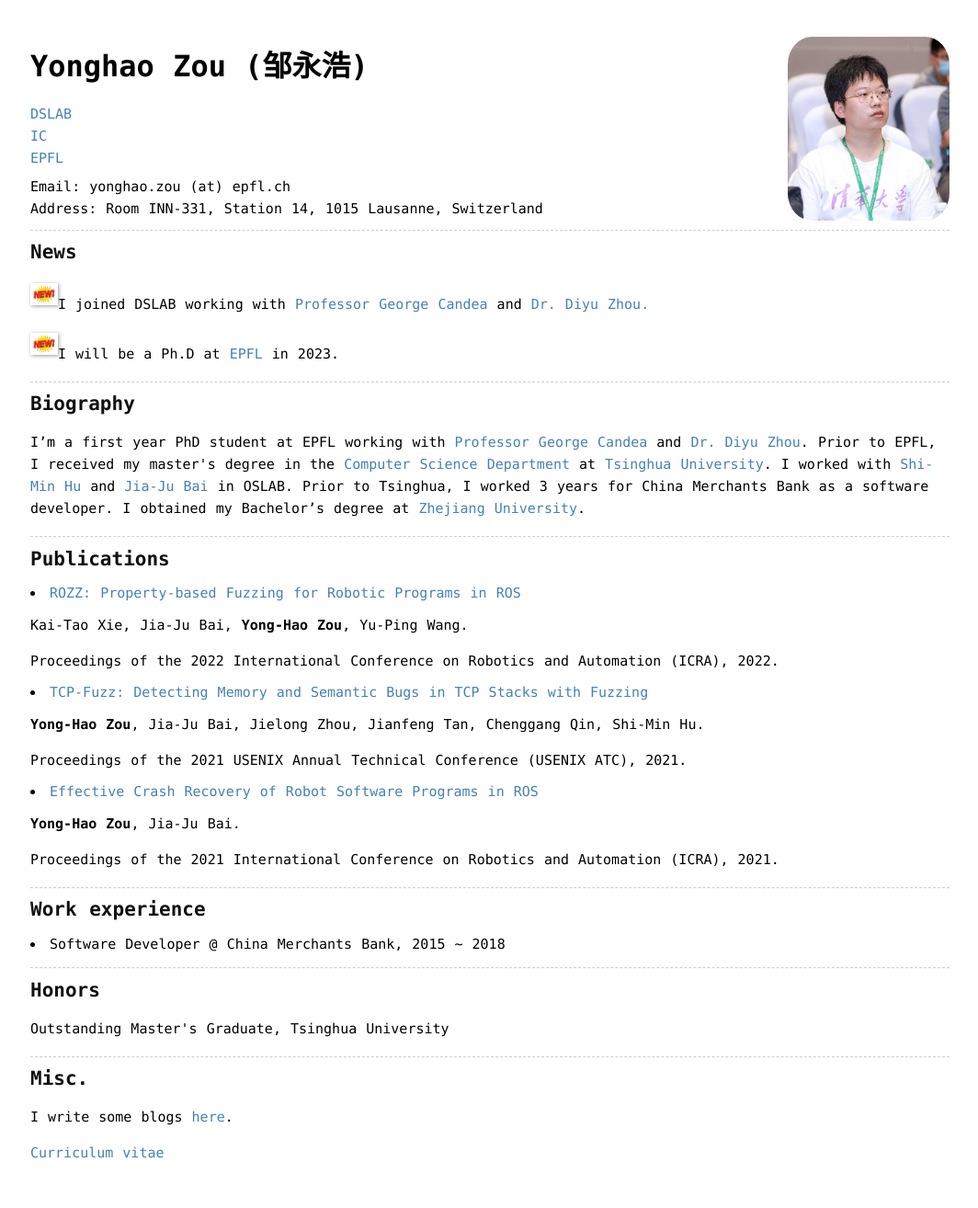
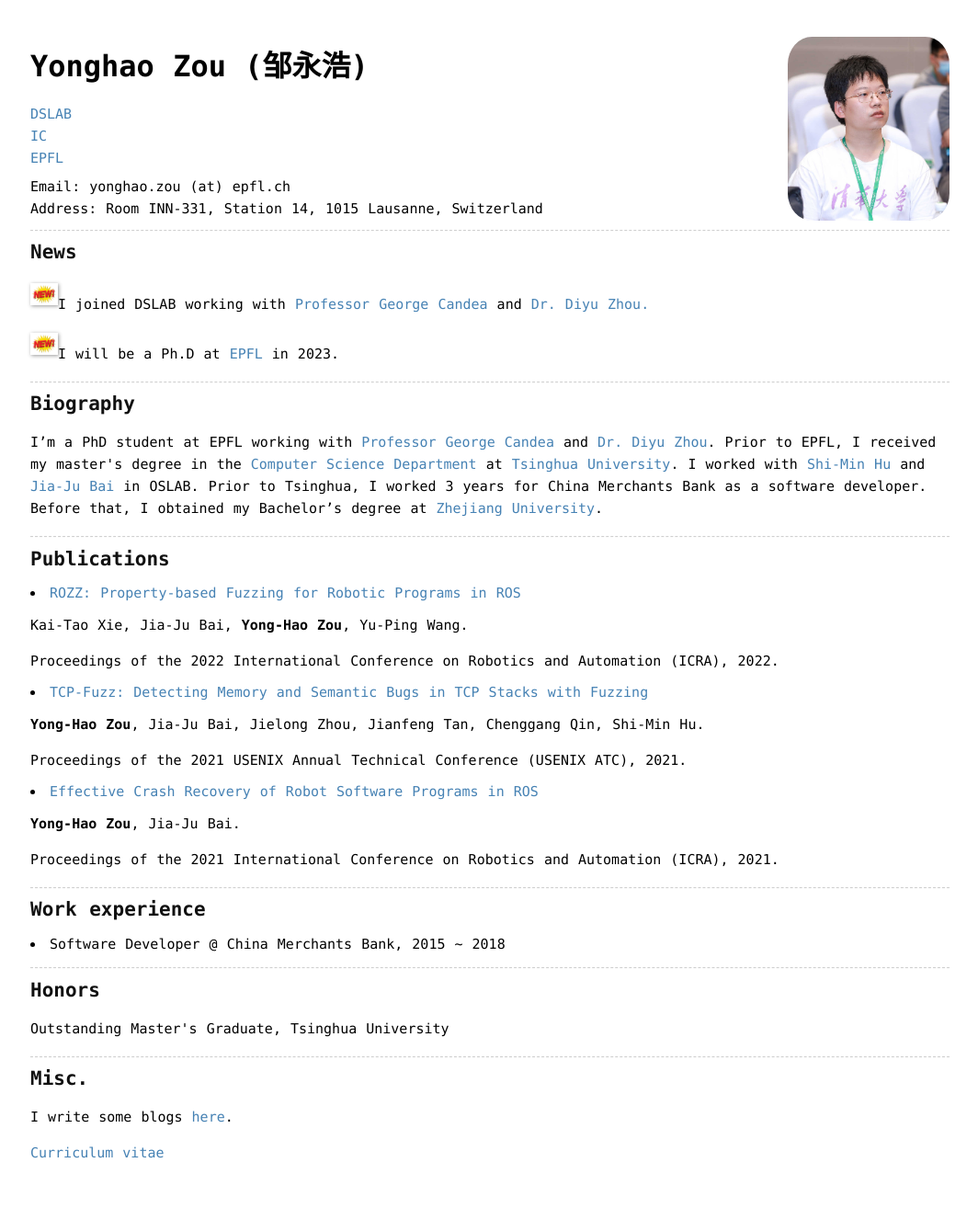
Before and after one commit to zouyonghao/zouyonghao.github.io, a Jekyll site: the page built from index.md, in a window 1280 px wide. Shown: the whole page at 92% size, without its empty margins (107-1171 px from the left). Built offline with Jekyll 4.4.1, drawn with Linux system fonts in a browser that asks for light colours.

Commit message:
Update sentences.

```diff
--- a/_layouts/home.html
+++ b/_layouts/home.html
@@ -54,11 +54,11 @@
                     <h2 id="biography">Biography</h2>
 
                     <p>
-                        I’m a first year PhD student at EPFL working with <a href="http://dslab.epfl.ch/people/candea/">Professor George Candea</a> and <a href="https://zhou-diyu.github.io/"> Dr. Diyu Zhou</a>.
+                        I’m a PhD student at EPFL working with <a href="http://dslab.epfl.ch/people/candea/">Professor George Candea</a> and <a href="https://zhou-diyu.github.io/"> Dr. Diyu Zhou</a>.
                         Prior to EPFL, I received my master's degree in the <a href="https://www.cs.tsinghua.edu.cn/">Computer Science Department</a> at <a href="https://www.tsinghua.edu.cn/">Tsinghua University</a>.
                         I worked with <a href="https://cg.cs.tsinghua.edu.cn/shimin.htm">Shi-Min Hu</a> and <a href="https://baijiaju.github.io/">Jia-Ju Bai</a> in OSLAB.
                         Prior to Tsinghua, I worked 3 years for China Merchants Bank as a software developer.
-                        I obtained my Bachelor’s degree at <a href="https://www.zju.edu.cn/">Zhejiang University</a>.
+                        Before that, I obtained my Bachelor’s degree at <a href="https://www.zju.edu.cn/">Zhejiang University</a>.
                     </p>
 
                     <hr>
```
